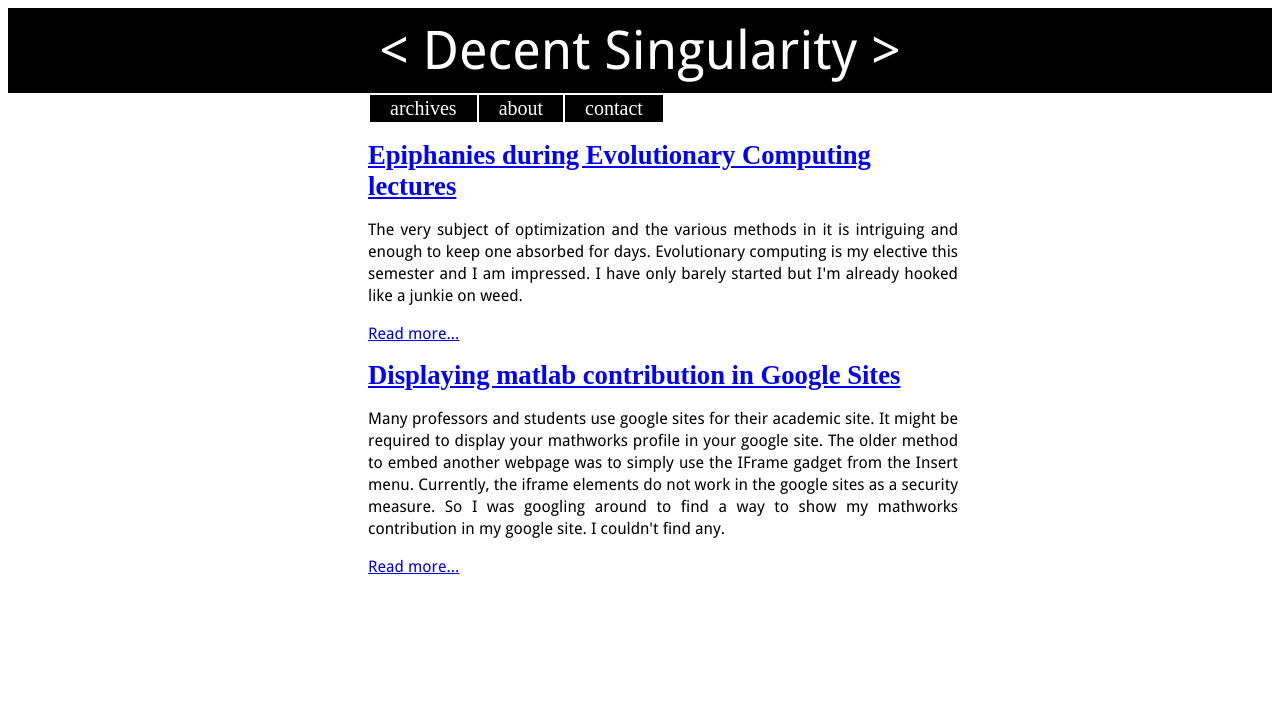
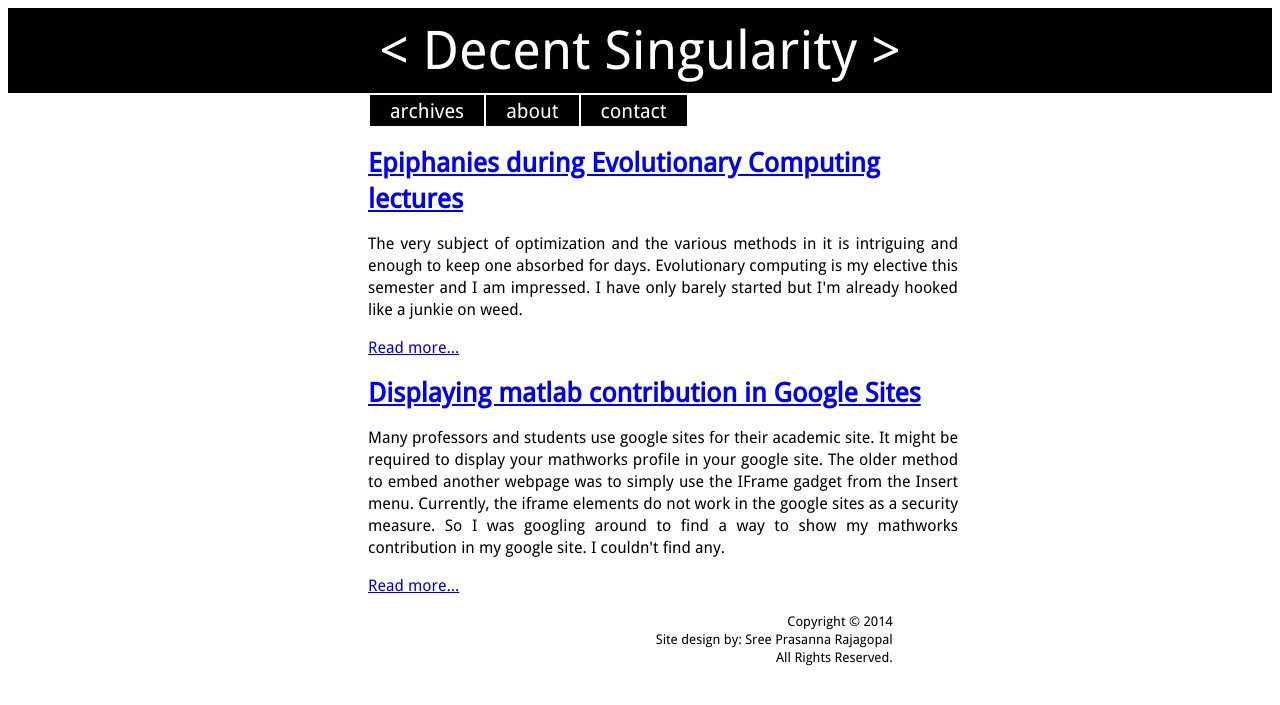
Before and after one commit to allinadaysdecay/sprajagopal.github.io, a Jekyll site: the page built from index.html, in a window 1280 px wide. Shown: the top 705 px of the page. Built offline with Jekyll 4.4.1, drawn with Linux system fonts in a browser that asks for light colours; Markdown is read by kramdown in place of the engine named in the settings; the list of posts is cut into pages by our own code.

Commit message:
Added copyright info in footer

```diff
--- /dev/null
+++ b/_includes/copyright.html
@@ -0,0 +1,5 @@
+<div class="footer-copyright">
+  Copyright &copy; 2014 <br>
+  Site design by: Sree Prasanna Rajagopal <br>
+  All Rights Reserved.
+</div>
--- a/_includes/footer.html
+++ b/_includes/footer.html
@@ -1,4 +1,4 @@
 </div>
-
+{% include copyright.html %}
 </body>
 </html>
--- a/css/css-conf.css
+++ b/css/css-conf.css
@@ -1,3 +1,7 @@
+html {
+font-family:"DroidSans";
+}
+
 p {
 font-family:"DroidSans";
 font-size: 12pt;
@@ -103,6 +107,12 @@ margin-left: 350px;
 max-width: 600px;
 }
 
+.footer-copyright {
+font-size: 10pt;
+text-align: right;
+margin-right: 30%;
+}
+
 /* fix fonts */
 
 @font-face {
```
Also changed, not shown: 8 other files.
